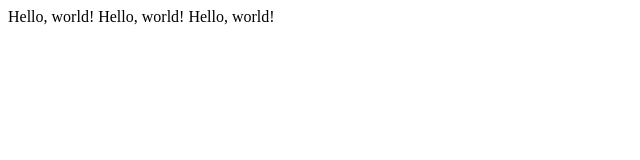
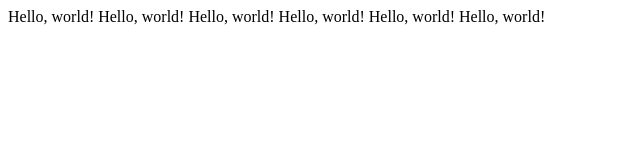
Before and after one commit to sollan0506/test, a plain HTML site: page index.html in a window 1280 px wide. Shown: the whole page, without its empty margins (0-640 px from the left). Drawn offline with Linux system fonts and the light colour scheme.

Commit message:
Hello, world! 3줄 추가
Signed-off-by: YoonHyeJin <rlfwnr0506@gmail.com>

```diff
--- a/index.html
+++ b/index.html
@@ -9,5 +9,8 @@
   Hello, world!
   Hello, world!
   Hello, world!
+  Hello, world!
+  Hello, world!
+  Hello, world!
 </body>
 </html>
```
